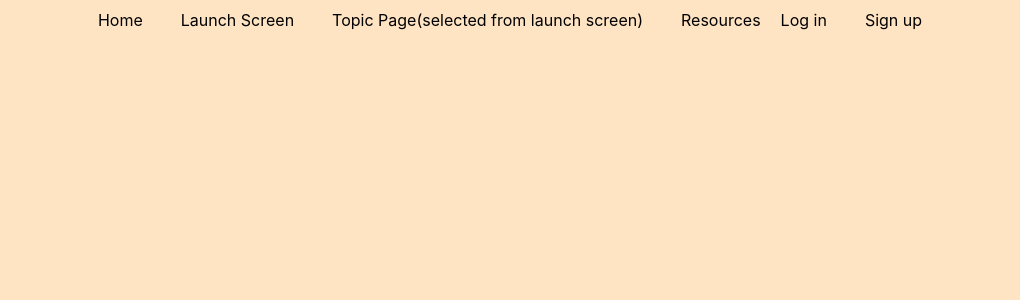
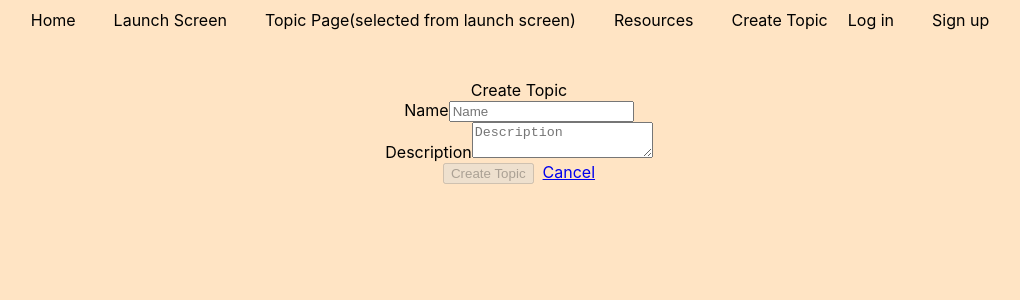
Before and after one commit to VictorLuo920/activisim_app, a React (Create React App) app: page /create in a window 1280 px wide. Shown: the top 300 px of the page, without its empty margins (121-1141 px from the left). Built offline with nearby package versions, Linux system fonts and the light colour scheme.

Commit message:
create topic create page and function to connect to back and front end

```diff
--- a/src/components/NavBar/NavBar.js
+++ b/src/components/NavBar/NavBar.js
@@ -26,6 +26,8 @@ const NavBar = (props) => {
         <Link to="/topicpage" className='NavBar-link'>Topic Page(selected from launch screen)</Link>
             &nbsp;&nbsp;&nbsp;&nbsp;
         <Link to="/resources" className='NavBar-link'>Resources</Link>
+            &nbsp;&nbsp;&nbsp;&nbsp;
+        <Link to="/create" className='NavBar-link'>Create Topic</Link>
 
             {nav}
         </div>
--- /dev/null
+++ b/src/components/TopicCreateForm/TopicCreateForm.jsx
@@ -0,0 +1,66 @@
+import React, { Component } from 'react';
+import { Link } from 'react-router-dom';
+import topicsService from '../../utils/topicsService';
+
+class TopicCreateForm extends Component {
+
+  state = {
+    name: "",
+    description: "",
+  };
+
+  handleChange = (e) => {
+    this.props.updateMessage('');
+    this.setState({
+      // Using ES2015 Computed Property Names
+      [e.target.name]: e.target.value
+    });
+  }
+
+  handleSubmit = async (e) => {
+    e.preventDefault();
+    try {
+      await topicsService.create(this.state);
+      this.props.history.push('/');
+    } catch (err) {
+      this.props.updateMessage(err.message);
+    }
+  }
+
+
+
+  isFormInvalid() {
+    return !(this.state.name && this.state.description);
+  }
+
+  render() {
+    return (
+      <div>
+        <header className="header-footer">Create Topic</header>
+        <form className="form-horizontal" onSubmit={this.handleSubmit} >
+          <div className="form-group">
+            <div className="col-sm-12">
+              <label>Name</label>
+              <input type="text" className="form-control" placeholder="Name" value={this.state.name} name="name" onChange={this.handleChange} />
+            </div>
+          </div>
+          <div className="form-group">
+            <div className="col-sm-12">
+              <label>Description</label>
+              <textarea type="description" className="form-control" placeholder="Description" value={this.state.description} name="description" onChange={this.handleChange} />
+            </div>
+          </div>
+
+          <div className="form-group">
+            <div className="col-sm-12 text-center">
+              <button className="btn btn-default" disabled={this.isFormInvalid()}>Create Topic</button>&nbsp;&nbsp;
+              <Link to='/'>Cancel</Link>
+            </div>
+          </div>
+        </form>
+      </div>
+    );
+  }
+}
+
+export default TopicCreateForm;
--- a/src/pages/App/App.js
+++ b/src/pages/App/App.js
@@ -12,6 +12,7 @@ import userService from '../../utils/userService';
 import ExplanationPage from '../ExplanationPage/ExplanationPage';
 import ResponsePage from '../ResponsePage/ResponsePage';
 import CommentsPage from '../CommentsPage/CommentsPage';
+import TopicCreatePage from '../TopicCreatePage/TopicCreatePage';
 
 class App extends React.Component {
 
@@ -107,6 +108,12 @@ class App extends React.Component {
               />
             )}
           />
+            <Route exact path='/create' render = {({history}) =>
+            <TopicCreatePage
+              history={history}
+              user={this.state.user}
+         />
+      } />
         </Switch>
       </div>
     );
--- /dev/null
+++ b/src/pages/TopicCreatePage/TopicCreatePage.css
@@ -0,0 +1,7 @@
+.TopicCreatePage {
+  display: flex;
+  flex-flow: column nowrap;
+  justify-content: center;
+  align-items: center;
+  margin-bottom: 50px;
+}
--- /dev/null
+++ b/src/pages/TopicCreatePage/TopicCreatePage.jsx
@@ -0,0 +1,25 @@
+import React, { Component } from 'react';
+import TopicCreateForm from '../../components/TopicCreateForm/TopicCreateForm';
+import './TopicCreatePage.css';
+
+class TopicCreatePage extends Component {
+  constructor(props) {
+    super(props);
+    this.state = {message: ''}
+  }
+
+  updateMessage = (msg) => {
+    this.setState({message: msg});
+  }
+
+  render() {
+    return (
+      <div className='TopicCreatePage'>
+        <TopicCreateForm {...this.props} updateMessage={this.updateMessage} />
+        <p>{this.state.message}</p>
+      </div>
+    );
+  }
+}
+
+export default TopicCreatePage;
--- /dev/null
+++ b/src/utils/topicsService.js
@@ -0,0 +1,31 @@
+import tokenService from './tokenService';
+
+const BASE_URL = '/api/topics/';
+
+export default {
+  index,
+  create,
+};
+
+function index() {
+  const options = {
+    method: 'GET',
+    headers: {
+      'Authorization': 'Bearer ' + tokenService.getToken()
+    }
+  };
+  return fetch(BASE_URL, options).then(res => res.json());
+}
+
+function create(topic) {
+  const options = {
+    method: 'POST',
+    headers: {
+      'Content-type': 'application/json',
+      // Add this header - don't forget the space after Bearer
+      'Authorization': 'Bearer ' + tokenService.getToken(),
+    },
+    body: JSON.stringify(topic)
+  };
+  return fetch(BASE_URL, options).then(res => res.json());
+}
```
Also changed, not shown: 1 other file (tests, documents, lock files or other folders).
